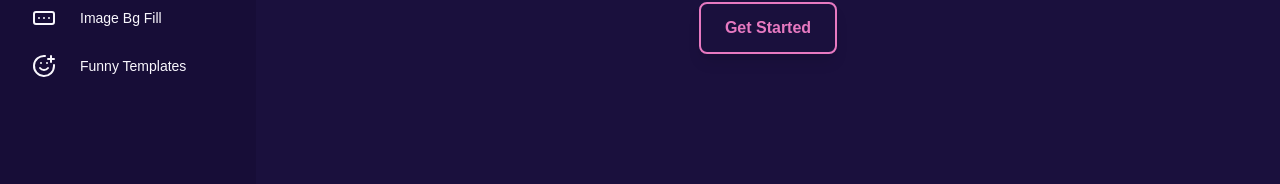
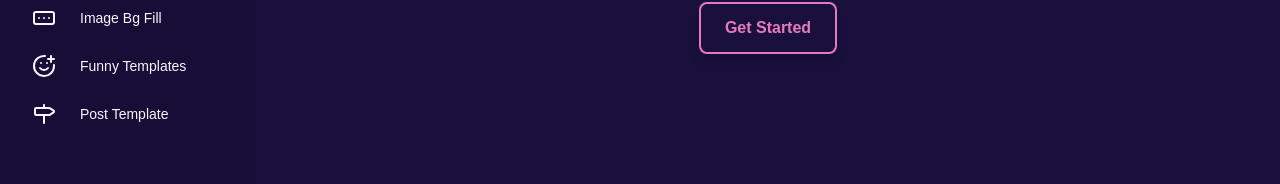
Before and after one commit to afnanhussain2002/making-chip, a Next.js app: page /home in a window 1280 px wide. Shown: the part 282-466 px from the top of the page. Built offline with nearby package versions, Linux system fonts and the light colour scheme; no server answers.

Commit message:
add a nav menu on lucide react

```diff
--- a/src/app/(app)/layout.tsx
+++ b/src/app/(app)/layout.tsx
@@ -15,7 +15,8 @@ import {
   RectangleEllipsis,
   Facebook,
   Linkedin,
-  SmilePlus
+  SmilePlus,
+  Milestone
 } from "lucide-react";
 import Image from "next/image";
 import XLogo from "@/images/x-logo.png"
@@ -28,6 +29,7 @@ const sidebarItems = [
   { href: "/image-restore", icon: Scan, label: "Image Improve" },
   { href: "/image-fill", icon: RectangleEllipsis, label: "Image Bg Fill" },
   { href: "/funny-templates", icon: SmilePlus, label: "Funny Templates" },
+  { href: "/post-template", icon: Milestone, label: "Post Template" }
 ];
 
 export default function AppLayout({
```
